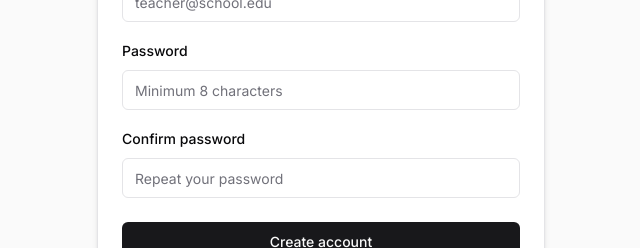
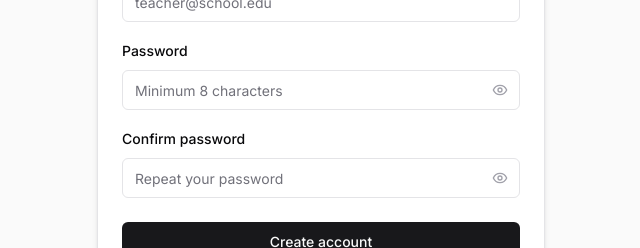
Before and after one commit to UtkarshRanjan/Examint, a Next.js app: page /signup in a window 1280 px wide. Shown: the part 378-626 px from the top of the page, without its empty margins (319-959 px from the left). Built offline with nearby package versions, Linux system fonts and the light colour scheme.

Commit message:
Use PasswordInput on the signup form

```diff
--- a/src/app/(auth)/signup/page.tsx
+++ b/src/app/(auth)/signup/page.tsx
@@ -14,6 +14,7 @@ import {
 } from "@/components/ui/card";
 import { Button } from "@/components/ui/button";
 import { Input } from "@/components/ui/input";
+import { PasswordInput } from "@/components/ui/password-input";
 import { Label } from "@/components/ui/label";
 
 /**
@@ -144,9 +145,8 @@ export default function SignupPage() {
             {/* Password */}
             <div className="space-y-2">
               <Label htmlFor="password">Password</Label>
-              <Input
+              <PasswordInput
                 id="password"
-                type="password"
                 placeholder="Minimum 8 characters"
                 value={password}
                 onChange={(e) => setPassword(e.target.value)}
@@ -159,9 +159,8 @@ export default function SignupPage() {
             {/* Confirm password */}
             <div className="space-y-2">
               <Label htmlFor="confirmPassword">Confirm password</Label>
-              <Input
+              <PasswordInput
                 id="confirmPassword"
-                type="password"
                 placeholder="Repeat your password"
                 value={confirmPassword}
                 onChange={(e) => setConfirmPassword(e.target.value)}
```
